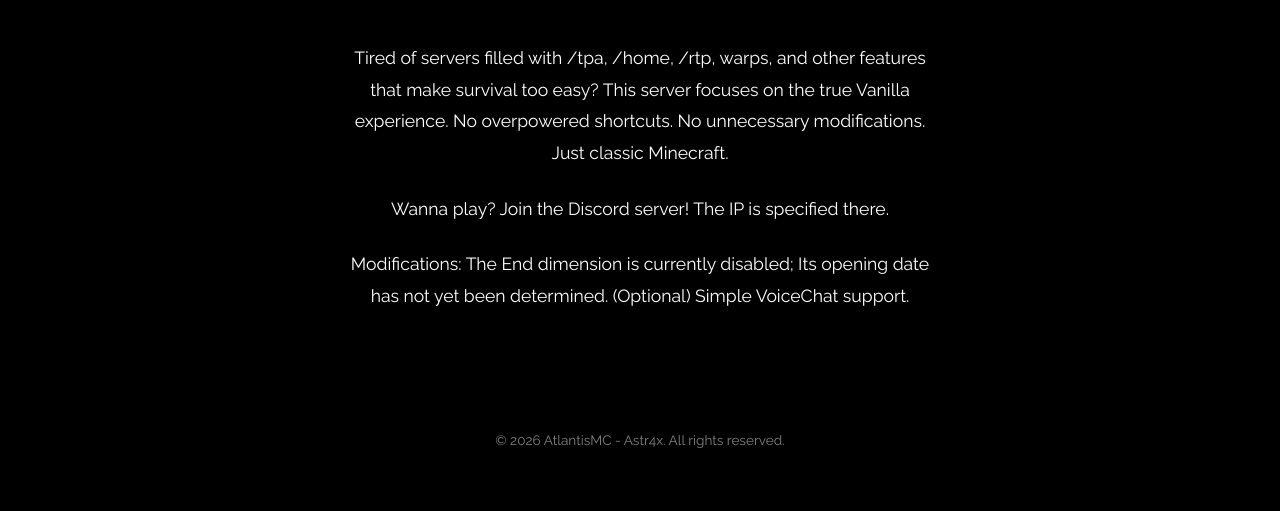
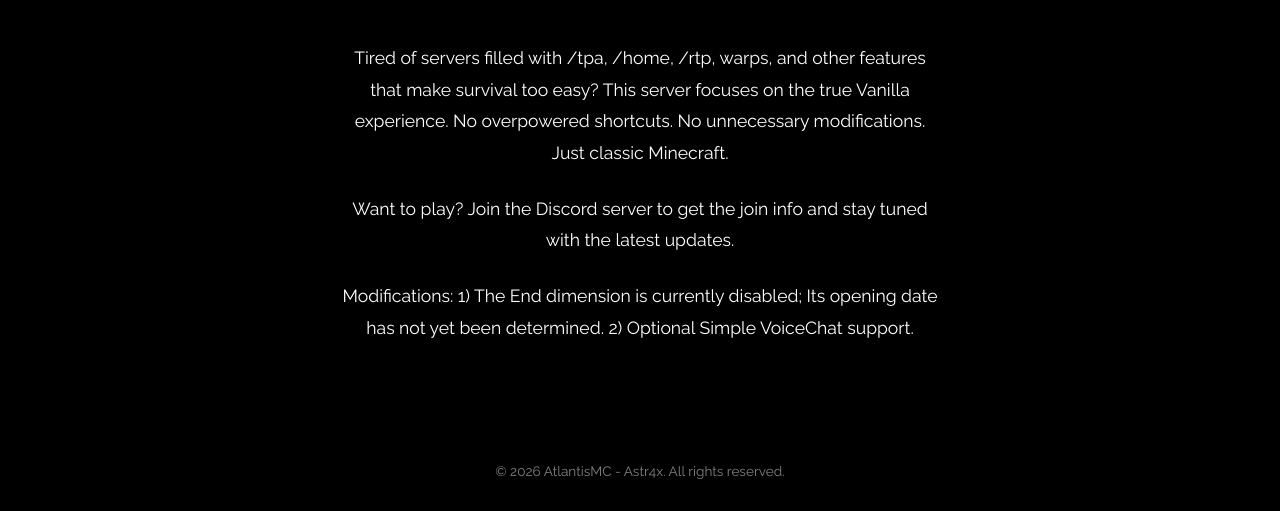
Before and after one commit to CoolAtlantis/AtlantisMC-website, a plain HTML site: page index.html in a window 1280 px wide. Shown: the part 822-1333 px from the top of the page. Before the commit the page ends 1302 px from the top, so only its background shows below. Drawn offline with Linux system fonts and the light colour scheme.

Commit message:
Update index.html

```diff
--- a/index.html
+++ b/index.html
@@ -27,8 +27,8 @@
     </main>
     <section class="details">
         <p>Tired of servers filled with /tpa, /home, /rtp, warps, and other features that make survival too easy? This server focuses on the true Vanilla experience. No overpowered shortcuts. No unnecessary modifications. Just classic Minecraft.</p>
-        <p class="details-2">Wanna play? Join the Discord server! The IP is specified there.</p>
-        <p class="details-3">Modifications: The End dimension is currently disabled; Its opening date has not yet been determined. (Optional) Simple VoiceChat support.</p>
+        <p class="details-2">Want to play? Join the Discord server to get the join info and stay tuned with the latest updates.</p>
+        <p class="details-3">Modifications: 1) The End dimension is currently disabled; Its opening date has not yet been determined. 2) Optional Simple VoiceChat support.</p>
     </section>
     <script src="script.js"></script>
     <footer>
```
